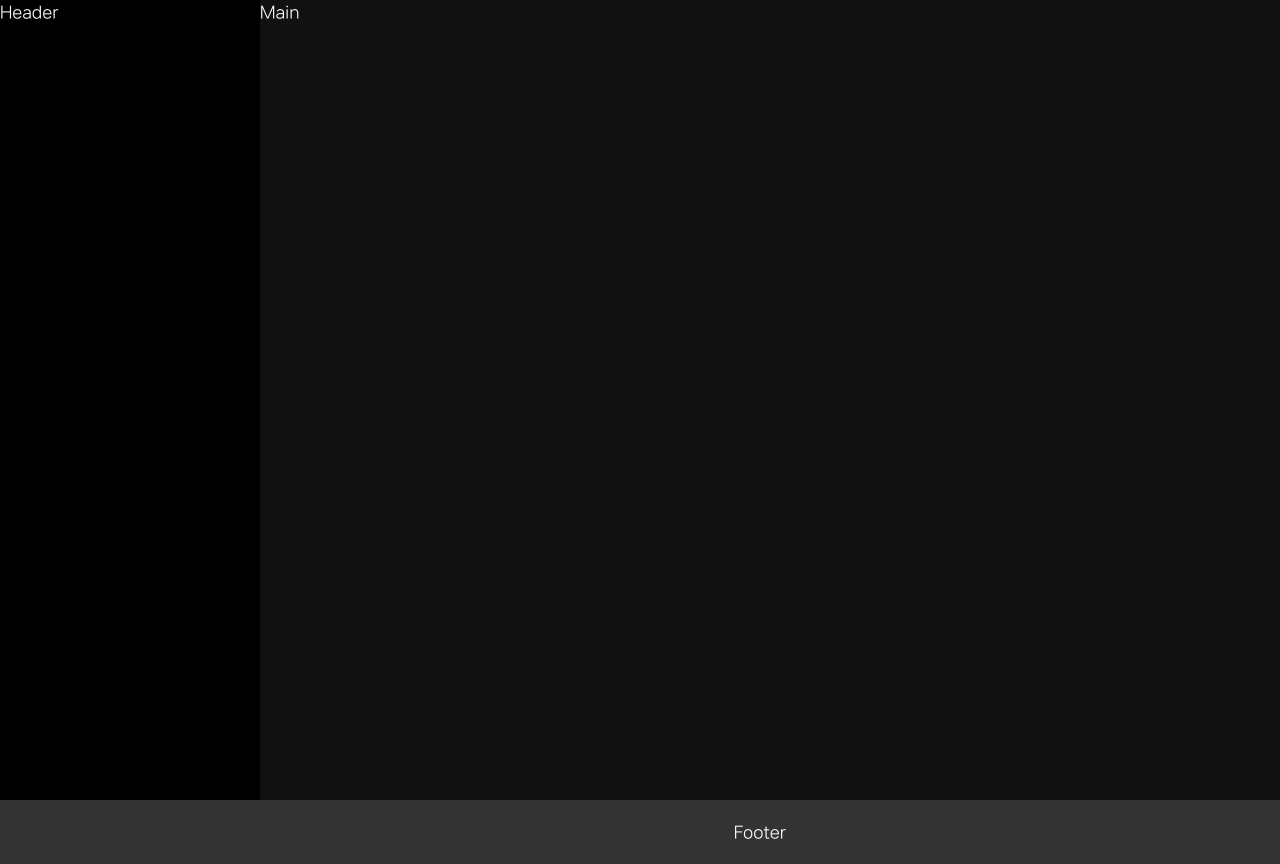
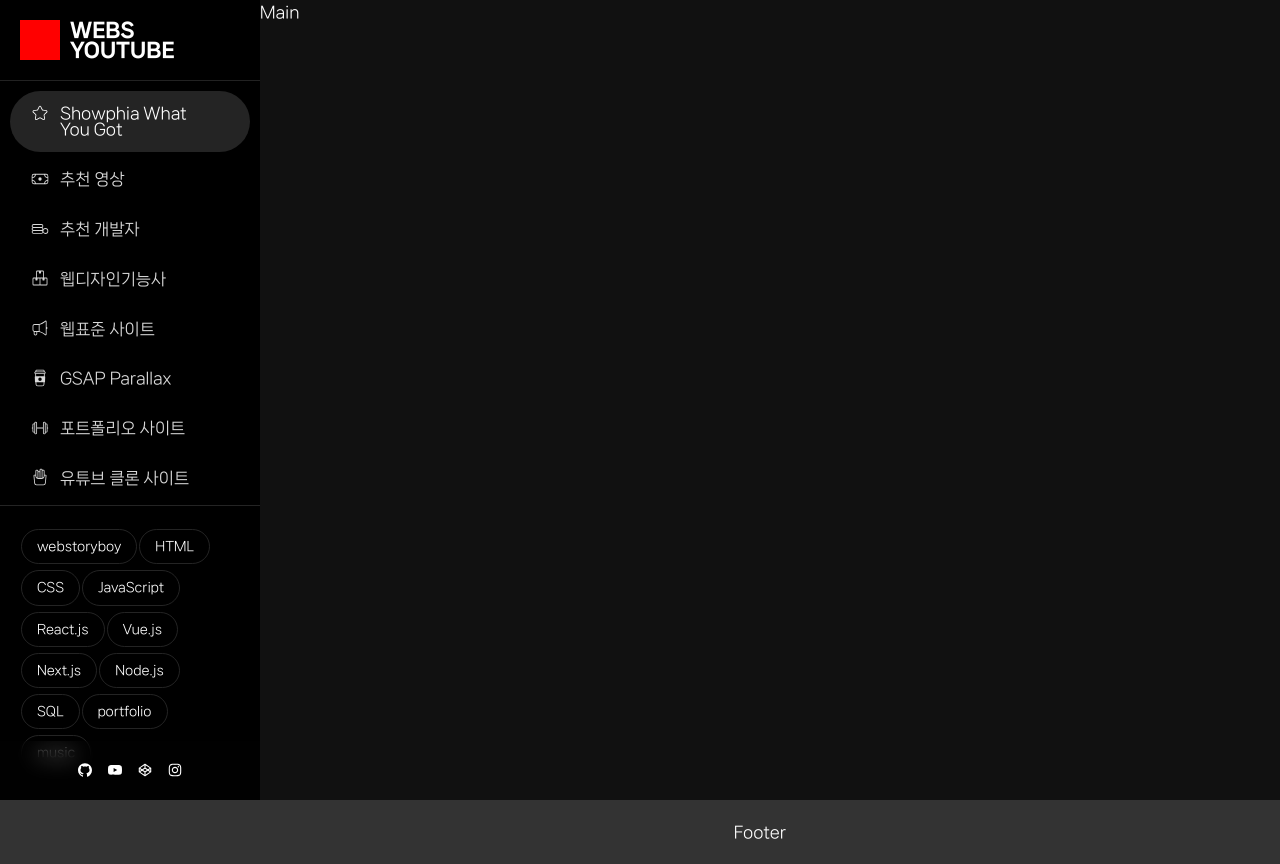
Before and after one commit to ds-2024/ds-youtube, a React (Create React App) app: page / in a window 1280 px wide. Built offline with nearby package versions, Linux system fonts and the light colour scheme.

Commit message:
07. 헤더영역 완성하기

```diff
--- /dev/null
+++ b/src/assets/scss/section/_header.scss
@@ -0,0 +1,126 @@
+.header_logo  {
+    border-bottom: 1px solid var(--black200);
+    a {
+        display: flex;
+        padding: 10px;
+        margin: 10px;
+        em {
+            width: 40px;
+            height: 40px;
+            display: block;
+            background-color: var(--red);
+            margin-right: 10px;
+            animation: ani 20s 20s ease-in-out infinite;
+
+
+        }
+        span{
+            font-size: 20px;
+            line-height: 1;
+            font-weight: 900;
+            text-transform: uppercase;
+        }
+    }
+}
+
+.header_menu  {
+    padding: 10px 0;
+    .menu {
+        border-bottom: 1px solid var(--black100);
+        li {
+            margin-bottom: 5px;
+            a {
+                font-size: 1rem;
+                display: block;
+                padding: 0.9rem 2rem 0.9rem 3.125rem;
+                margin: 0 0.625rem;
+                border-radius: 40px;
+                position: relative;
+                line-height: 1;
+                color: var(--white200);
+                transition: all 0.3s;
+
+                svg {
+                    width: 1.25rem;
+                    height: 1.25rem;
+                    position: absolute;
+                    left: 1.25rem;
+                    top: 0.75rem;
+                }
+
+                &:hover{
+                    background: var(--black100);
+                    color: var(--white); //text 색
+                }
+            }
+
+            &.active a {
+                background-color: var(--black100);
+                color: var(--white); //text 색
+            }
+        }
+    }
+
+    .keyword{
+        padding: 1.25rem;
+
+        li {
+            display: inline-block;
+
+            a {
+                display: inline-block;
+                padding: 7px 15px;
+                border: 1px solid var(--black100);
+                font-size: 0.8rem;
+                border-radius: 40px;
+                margin: 3px 1px;
+                transition: all 0.3s;
+
+                &:hover{
+                    background: var(--black100);
+                    color: var(--white); //text 색
+                }
+            }
+            &.active a {
+                background-color: var(--black100);
+                color: var(--white); //text 색
+            }
+        }
+    }
+}
+
+.header_sns  {
+    position: fixed;
+    bottom: 0;
+    left: 0;
+    right: 0;
+    width: 260px;
+    text-align: center;
+    padding: 15px 0 10px;
+    background-color: var(--blackAlpha100);
+    backdrop-filter: blur(10px);
+
+    li {
+        display: inline-block;
+
+        a {
+            padding: 5px 7px;
+            display: inline-block;
+        }
+    }
+}
+
+@keyframes ani{
+    0%{
+        transform: rotate(0) scale(1);
+        border-radius: 0;
+    }
+    50%{
+        transform: rotate(720deg) scale(0.5);
+        border-radius: 20px;
+    }
+    100%{
+        transform: rotate(0) scale(1);
+        border-radius: 0;
+    }
+}
--- a/src/assets/scss/section/_layout.scss
+++ b/src/assets/scss/section/_layout.scss
@@ -4,6 +4,7 @@
     top: 0;
     width: 260px;
     height: 100%;
+    overflow-y: auto;
     z-index: 10000;
     background-color: #000;
 }
--- a/src/assets/scss/setting/_vars.scss
+++ b/src/assets/scss/setting/_vars.scss
@@ -3,18 +3,22 @@
     --mainfont-nexon: "nexonLv1";
 
     --black: #000;
-    --black100: #000;
-    --black200: #000;
+    --black100: #2b2b2bda;
+    --black200: #222;
     --black300: #000;
     --black400: #000;
     --black500: #000;
 
+    --blackAlpha100: #11111113;
+
     --white: #fff;
-    --white100: #fff;
-    --white200: #fff;
+    --white100: #efefef;
+    --white200: #d9d9d9;
     --white300: #fff;
     --white400: #fff;
     --white500: #fff;
+
+    --red: #f00;
 
     // 폰트 셋팅
     font-family: var(--mainfont-nanum), var(--mainfont-nexon);
--- a/src/assets/scss/style.scss
+++ b/src/assets/scss/style.scss
@@ -8,4 +8,5 @@
 @import "setting/common";
 
  //section
- @import "section/layout"
+ @import "section/layout";
+ @import "section/header";
--- a/src/components/section/Header.jsx
+++ b/src/components/section/Header.jsx
@@ -1,9 +1,138 @@
 import React from 'react'
+import { CiStar } from "react-icons/ci";
+import { CiCoins1 } from "react-icons/ci";
+import { CiBoxes } from "react-icons/ci";
+import { CiBullhorn } from "react-icons/ci";
+import { CiCoffeeCup } from "react-icons/ci";
+import { CiDumbbell } from "react-icons/ci";
+import { CiFries } from "react-icons/ci";
+import { CiMoneyBill } from "react-icons/ci";
+
+import { AiFillGithub } from "react-icons/ai";
+import { AiOutlineCodepen } from "react-icons/ai";
+import { AiFillYoutube } from "react-icons/ai";
+import { AiOutlineInstagram } from "react-icons/ai";
+
+
+
 
 const Header = () => {
   return (
     <header id='header' role='banner'>
-        Header
+        <h1 className='header_logo'>
+            <a href='/'>
+                <em aria-hidden='true'></em>
+                <span>webs<br />youtube</span>
+            </a>
+        </h1>
+        <nav className="header_menu">
+            <ul className='menu'>
+                <li className='active'>
+                    <a href='/'>
+                        <CiStar />Showphia What You Got
+                    </a>
+                </li>
+                <li>
+                    <a href='/today'>
+                        <CiMoneyBill /> 추천 영상
+                    </a>
+                </li>
+                <li>
+                    <a href='/developer'>
+                        <CiCoins1 /> 추천 개발자
+                    </a>
+                </li>
+                <li>
+                    <a href='/webd'>
+                        <CiBoxes /> 웹디자인기능사
+                    </a>
+                </li>
+                <li>
+                    <a href='/website'>
+                        <CiBullhorn /> 웹표준 사이트
+                    </a>
+                </li>
+                <li>
+                    <a href='/gsap'>
+                        <CiCoffeeCup /> GSAP Parallax
+                    </a>
+                </li>
+                <li>
+                    <a href='/port'>
+                        <CiDumbbell /> 포트폴리오 사이트
+                    </a>
+                </li>
+                <li>
+                    <a href='/youtube'>
+                        <CiFries /> 유튜브 클론 사이트
+                    </a>
+                </li>
+
+            </ul>
+
+            <ul className='keyword'>
+                <li>
+                    <a href='/search/webstoryboy'>webstoryboy</a>
+                </li>
+                <li>
+                    <a href='/search/html'>HTML</a>
+                </li>
+                <li>
+                    <a href='/search/css'>CSS</a>
+                </li>
+                <li>
+                    <a href='/search/javascript'>JavaScript</a>
+                </li>
+                <li>
+                    <a href='/search/react.js'>React.js</a>
+                </li>
+                <li>
+                    <a href='/search/vue.js'>Vue.js</a>
+                </li>
+                <li>
+                    <a href='/search/next.js'>Next.js</a>
+                </li>
+                <li>
+                    <a href='/search/node.js'>Node.js</a>
+                </li>
+                <li>
+                    <a href='/search/sql'>SQL</a>
+                </li>
+                <li>
+                    <a href='/search/React Portfolio'>portfolio</a>
+                </li>
+                <li>
+                    <a href='/search/NewJeans'>music</a>
+                </li>
+            </ul>
+
+        </nav>
+        <div className="header_sns">
+            <ul>
+                <li>
+                    <a href='https://github.com/webstoryboy' rel='noopener noreferrer'>
+                        <AiFillGithub />
+                    </a>
+                </li>
+                <li>
+                    <a href='https://www.youtube.com/webstoryboy' rel='noopener noreferrer'>
+                        <AiFillYoutube />
+                    </a>
+                </li>
+                <li>
+                    <a href='https://codepen.io/webstoryboy' rel='noopener noreferrer'>
+                        <AiOutlineCodepen />
+                    </a>
+                </li>
+                <li>
+                    <a href='https://www.instagram.com/webstoryboy' rel='noopener noreferrer'>
+                        <AiOutlineInstagram />
+                    </a>
+                </li>
+            </ul>
+
+        </div>
+
     </header>
   )
 }
```
